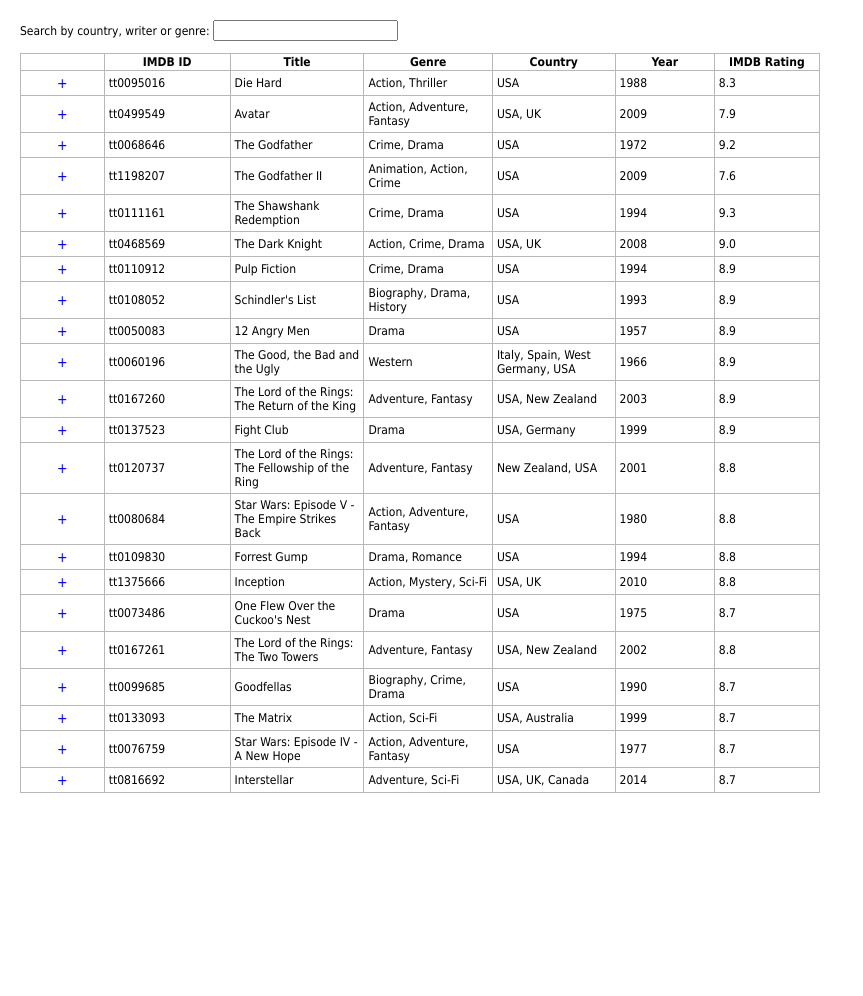
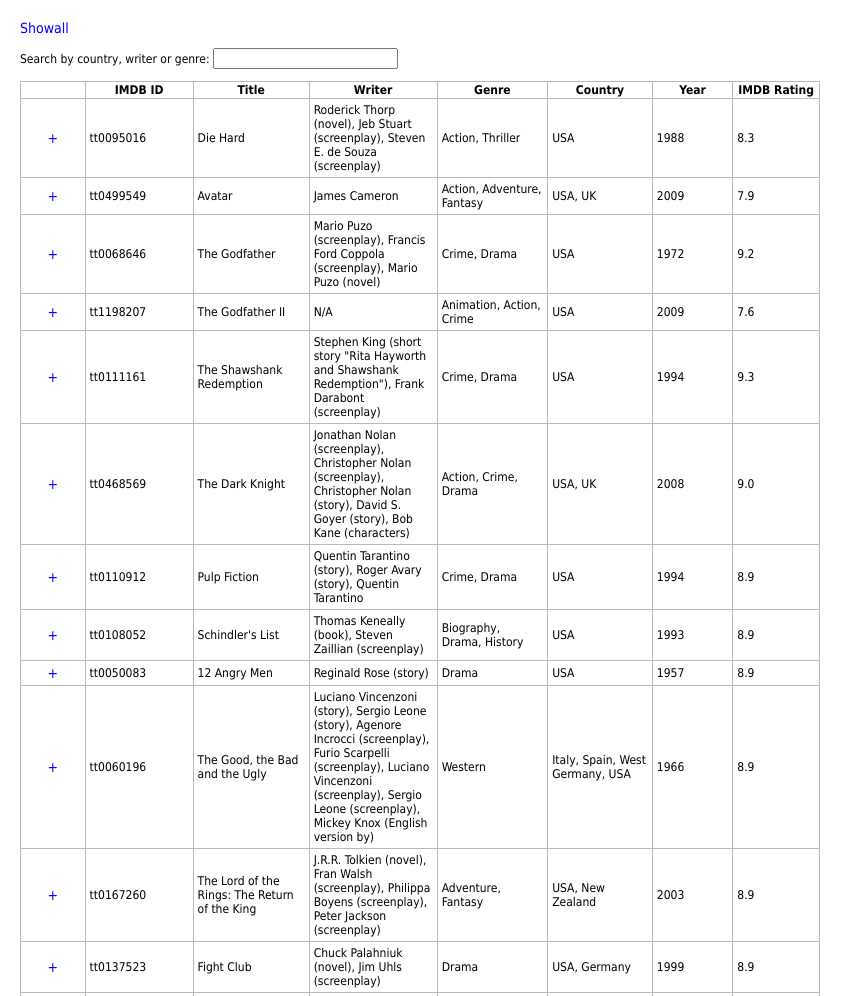
Before and after one commit to KiarashE/searchmovies, a plain HTML site: page index.html in a window 1280 px wide. Shown: the top 996 px of the page, without its empty margins (0-863 px from the left). Before the commit the page ends 813 px from the top, so only its background shows below. Drawn offline with nearby package versions, Linux system fonts and the light colour scheme.

Commit message:
Looking goodgit add .! Commiting final version. Time to sleep.

```diff
--- a/index.html
+++ b/index.html
@@ -29,7 +29,7 @@
             text-align: center;
         }
 
-        .toggle {
+        .toggle, #showall {
             cursor: pointer;
             color: blue;
             font-size: 14px;
@@ -40,11 +40,6 @@
     <script>
 
         $(document).ready(function () {
-            renderTable();
-        });
-
-        function renderTable() {
-            $('#movies').empty();
             var jsonStr = "{\"Movies\" : " +
                     "[{\"Title\":\"Die Hard\",\"Year\":\"1988\",\"Rated\":\"R\",\"Released\":\"20 Jul 1988\",\"Runtime\":\"131 min\",\"Genre\":\"Action, Thriller\",\"Director\":\"John McTiernan\",\"Writer\":\"Roderick Thorp (novel), Jeb Stuart (screenplay), Steven E. de Souza (screenplay)\",\"Actors\":\"Bruce Willis, Bonnie Bedelia, Reginald VelJohnson, Paul Gleason\",\"Plot\":\"John McClane, officer of the NYPD, tries to save wife Holly Gennaro and several others, taken hostage by German terrorist Hans Gruber during a Christmas party at the Nakatomi Plaza in Los Angeles.\",\"Language\":\"English, German, Italian\",\"Country\":\"USA\",\"Awards\":\"Nominated for 4 Oscars. Another 6 wins & 2 nominations.\",\"Poster\":\"http:\/\/ia.media-imdb.com\/images\/M\/MV5BMTY4ODM0OTc2M15BMl5BanBnXkFtZTcwNzE0MTk3OA@@._V1_SX300.jpg\",\"Metascore\":\"70\",\"imdbRating\":\"8.3\",\"imdbVotes\":\"511278\",\"imdbID\":\"tt0095016\",\"Type\":\"movie\",\"Response\":\"True\"}," +
                     "{\"Title\":\"Avatar\",\"Year\":\"2009\",\"Rated\":\"PG-13\",\"Released\":\"18 Dec 2009\",\"Runtime\":\"162 min\",\"Genre\":\"Action, Adventure, Fantasy\",\"Director\":\"James Cameron\",\"Writer\":\"James Cameron\",\"Actors\":\"Sam Worthington, Zoe Saldana, Sigourney Weaver, Stephen Lang\",\"Plot\":\"A Paraplegic Marine dispatched to the moon Pandora on a unique mission becomes torn between following his orders and protecting the world he feels is his home..\",\"Language\":\"English, Spanish\",\"Country\":\"USA, UK\",\"Awards\":\"Won 3 Oscars. Another 78 wins & 102 nominations.\",\"Poster\":\"http:\/\/ia.media-imdb.com\/images\/M\/MV5BMTYwOTEwNjAzMl5BMl5BanBnXkFtZTcwODc5MTUwMw@@._V1_SX300.jpg\",\"Metascore\":\"83\",\"imdbRating\":\"7.9\",\"imdbVotes\":\"775719\",\"imdbID\":\"tt0499549\",\"Type\":\"movie\",\"Response\":\"True\"}," +
@@ -70,53 +65,121 @@
                     "{\"Title\":\"Interstellar\",\"Year\":\"2014\",\"Rated\":\"PG-13\",\"Released\":\"7 Nov 2014\",\"Runtime\":\"169 min\",\"Genre\":\"Adventure, Sci-Fi\",\"Director\":\"Christopher Nolan\",\"Writer\":\"Jonathan Nolan, Christopher Nolan\",\"Actors\":\"Ellen Burstyn, Matthew McConaughey, Mackenzie Foy, John Lithgow\",\"Plot\":\"A team of explorers travel through a wormhole in an attempt to ensure humanity's survival.\",\"Language\":\"English\",\"Country\":\"USA, UK, Canada\",\"Awards\":\"Won 1 Oscar. Another 32 wins & 93 nominations.\",\"Poster\":\"http:\/\/ia.media-imdb.com\/images\/M\/MV5BMjIxNTU4MzY4MF5BMl5BanBnXkFtZTgwMzM4ODI3MjE@._V1_SX300.jpg\",\"Metascore\":\"74\",\"imdbRating\":\"8.7\",\"imdbVotes\":\"573918\",\"imdbID\":\"tt0816692\",\"Type\":\"movie\",\"Response\":\"True\"}]}";
 
             var jsonObj = JSON.parse(jsonStr);
+            renderTable(jsonObj.Movies);
+            filterTable(jsonObj);
+            showAll(jsonObj.Movies);
+        });
+
+        function showAll(jsonMovies) {
+            $('#showall').click(function () {
+                renderTable(jsonMovies);
+            });
+        }
+
+        function filterTable(jsonObj) {
+            var searchedTerm;
+            $('#search').keypress(function (e) {
+                if (e.which == 13) {
+                    searchedTerm = $(this).val().trim();
 
 
+                    var movieArray = new Array();
+                    jsonObj.Movies.filter(function (row) {
+                        var smalCase = row.Country.toLowerCase()
+                        var countries = smalCase.split(', ');
+                        if (countries.indexOf(searchedTerm.toLowerCase()) != -1) {
+                            movieArray.push(row);
+                        } else {
+                            return false;
+                        }
+                    });
 
-            var filteredJson = jsonObj.Movies.filter(function (row) {
-                if(row.Country == "USA") {
-                    alert(row);
-                } else {
-                    alert("false");
+                    var genreArray = new Array();
+                    jsonObj.Movies.filter(function (row) {
+                        var smalCase = row.Genre.toLowerCase()
+                        var genres = smalCase.split(', ');
+                        if (genres.indexOf(searchedTerm.toLocaleLowerCase()) != -1) {
+                            movieArray.push(row);
+                        } else {
+                            return false;
+                        }
+                    });
+
+                    var writerArray = new Array();
+                    jsonObj.Movies.filter(function (row) {
+                        var smalCase = row.Writer.toLowerCase()
+                        var writers = smalCase.split(/[ ,]+/).join(',').split(',');
+                        var searchedTermArray = searchedTerm.split(' ');
+
+                        for(i in searchedTermArray) {
+                            //$('#test').append('<p>' + JSON.stringify(searchedTermArray));
+
+                            if (writers.indexOf(searchedTermArray[i].toLocaleLowerCase()) != -1) {
+                                writerArray.push(row);
+                            } else {
+                                return false;
+                            }
+                            break;
+                        }
+
+                    });
+                    if(movieArray.length > 0 )
+                        renderTable(movieArray);
+                    else if(genreArray.length > 0 )
+                        renderTable(genreArray);
+                    else if(writerArray.length > 0)
+                        renderTable(writerArray)
+
+                    return false;
                 }
             });
 
+
+        }
+
+        function renderTable(movieList) {
+            $('#movies').empty();
 
             $('#movies').append('<tr>' +
                     '<th> </th>' +
                     '<th>IMDB ID</th>' +
                     '<th>Title</th>' +
+                    '<th>Writer</th>' +
                     '<th>Genre</th>' +
                     '<th>Country</th>' +
                     '<th>Year</th>' +
                     '<th>IMDB Rating</th>' +
                     '</tr>>');
-            for (i in jsonObj.Movies) {
-                var id = jsonObj.Movies[i].imdbID;
+            for (i in movieList) {
+                var id = movieList[i].imdbID;
                 $('#movies').append('<tr id="' + id + '">');
                 $('#' + id).append('<td class="toggle" id="x' + id + '">' + '+');
-                $('#' + id).append('<td>' + jsonObj.Movies[i].imdbID);
-                $('#' + id).append('<td>' + jsonObj.Movies[i].Title);
-                $('#' + id).append('<td>' + jsonObj.Movies[i].Genre);
-                $('#' + id).append('<td>' + jsonObj.Movies[i].Country);
-                $('#' + id).append('<td>' + jsonObj.Movies[i].Year);
-                $('#' + id).append('<td>' + jsonObj.Movies[i].imdbRating);
-                $('#' + id).after('<tr class="extrainfohide" id="tr' + id + '">' + '<td colspan="7" id="td' + id + '">');
-                $('#td' + id).append('<p>IMDB Rating: ' + jsonObj.Movies[i].imdbRating);
-                $('#td' + id).append('<p>Rated: ' + jsonObj.Movies[i].Rated);
-                $('#td' + id).append('<p>Released: ' + jsonObj.Movies[i].Released);
-                $('#td' + id).append('<p>Runtime: ' + jsonObj.Movies[i].Runtime);
-                $('#td' + id).append('<p>Director: ' + jsonObj.Movies[i].Director);
-                $('#td' + id).append('<p>Writer: ' + jsonObj.Movies[i].Writer);
-                $('#td' + id).append('<p>Actors: ' + jsonObj.Movies[i].Actors);
-                $('#td' + id).append('<p>Plot: ' + jsonObj.Movies[i].Plot);
-                $('#td' + id).append('<p>Language: ' + jsonObj.Movies[i].Language);
-                $('#td' + id).append('<p>Awards: ' + jsonObj.Movies[i].Awards);
-                $('#td' + id).append('<p>Poster: ' + '<a href="' + jsonObj.Movies[i].Poster + '">URL</a>');
-                $('#td' + id).append('<p>Metascore: ' + jsonObj.Movies[i].Metascore);
-                $('#td' + id).append('<p>IMDB Votes: ' + jsonObj.Movies[i].imdbVotes);
-                $('#td' + id).append('<p>Type: ' + jsonObj.Movies[i].Type);
-                $('#td' + id).append('<p>Response: ' + jsonObj.Movies[i].Response);
+                $('#' + id).append('<td>' + movieList[i].imdbID);
+                $('#' + id).append('<td>' + movieList[i].Title);
+                $('#' + id).append('<td>' + movieList[i].Writer);
+                $('#' + id).append('<td>' + movieList[i].Genre);
+                $('#' + id).append('<td>' + movieList[i].Country);
+                $('#' + id).append('<td>' + movieList[i].Year);
+                $('#' + id).append('<td>' + movieList[i].imdbRating);
+                $('#' + id).after('<tr class="extrainfohide" id="tr' + id + '">' + '<td colspan="8" id="td' + id + '">');
+                $('#td' + id).append('<p>IMDB Rating: ' + movieList[i].imdbRating);
+                $('#td' + id).append('<p>Rated: ' + movieList[i].Rated);
+                $('#td' + id).append('<p>Released: ' + movieList[i].Released);
+                $('#td' + id).append('<p>Runtime: ' + movieList[i].Runtime);
+                $('#td' + id).append('<p>Director: ' + movieList[i].Director);
+                $('#td' + id).append('<p>Actors: ' + movieList[i].Actors);
+                $('#td' + id).append('<p>Plot: ' + movieList[i].Plot);
+                $('#td' + id).append('<p>Language: ' + movieList[i].Language);
+                $('#td' + id).append('<p>Awards: ' + movieList[i].Awards);
+                $('#td' + id).append('<p>Poster: ' + '<a href="' + movieList[i].Poster + '">URL</a>');
+                $('#td' + id).append('<p>Metascore: ' + movieList[i].Metascore);
+                $('#td' + id).append('<p>IMDB Votes: ' + movieList[i].imdbVotes);
+                $('#td' + id).append('<p>Type: ' + movieList[i].Type);
+                $('#td' + id).append('<p>Response: ' + movieList[i].Response);
+            }
+
+            function renderRows() {
+
             }
 
             $('.toggle').click(
@@ -124,34 +187,15 @@
                         $(this).parent().next().toggleClass('extrainfohide');
                         $(this).html($(this).text() == "+" ? "-" : "+");
                     });
-
-
-
-            $('#search').keypress(function (e) {
-                if (e.which == 13) {
-
-                    return false;    //<---- Add this line
-                }
-            });
-/*
-            var $rows = $('#table tr');
-            $('#search').keyup(function() {
-                var val = $.trim($(this).val()).replace(/ +/g, ' ').toLowerCase();
-
-                $rows.show().filter(function() {
-                    var text = $(this).text().replace(/\s+/g, ' ').toLowerCase();
-                    return !~text.indexOf(val);
-                }).hide();
-            });
-            */
         }
 
     </script>
 </head>
 <body>
 
+<div id="showall">Showall</div>
 <p>
-Search by country, writer or genre: <input id="search" type="text" name="search">
+    Search by country, writer or genre: <input id="search" type="text" name="search">
 </p>
 <table id="movies"></table>
 
```
